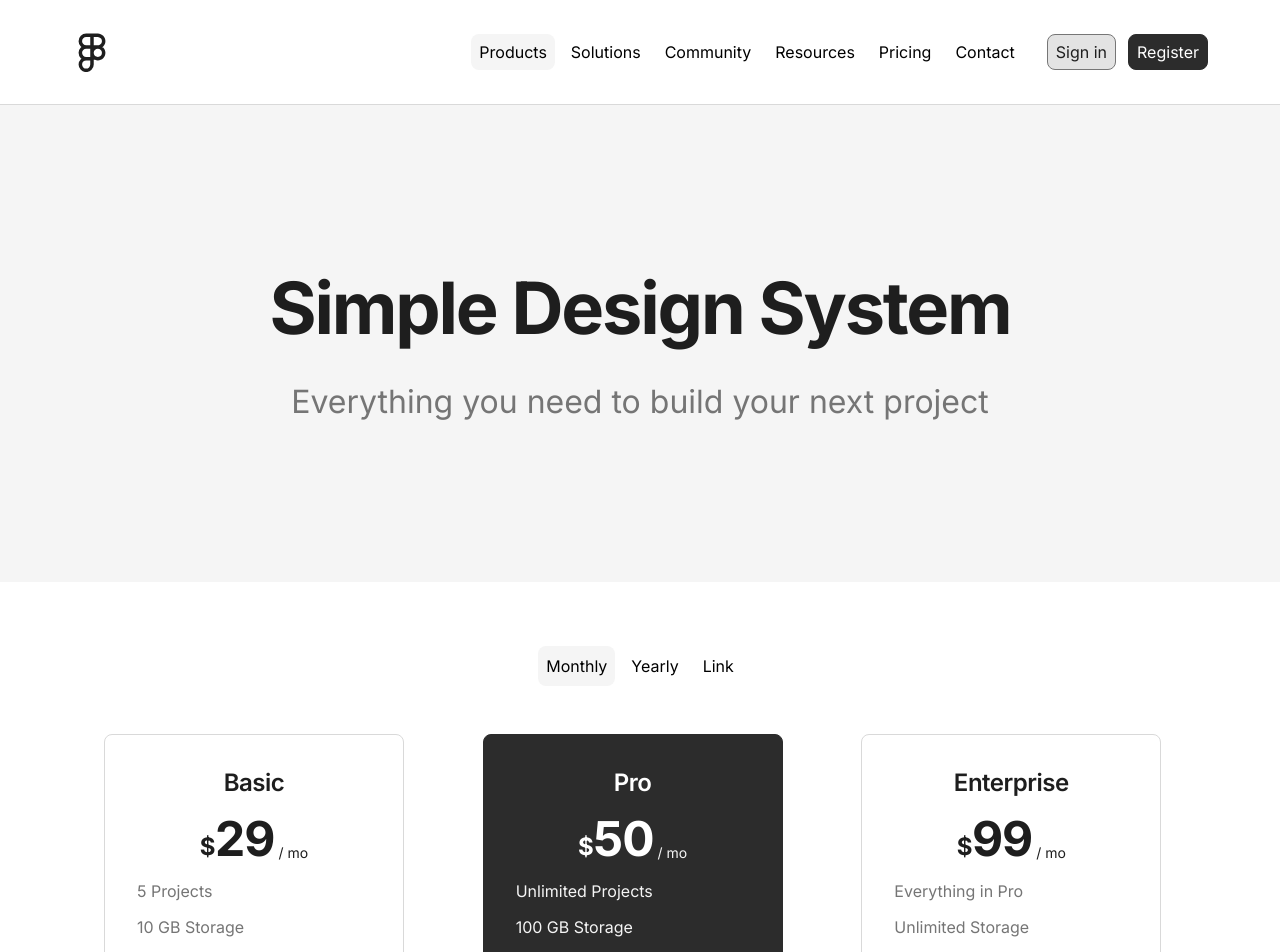
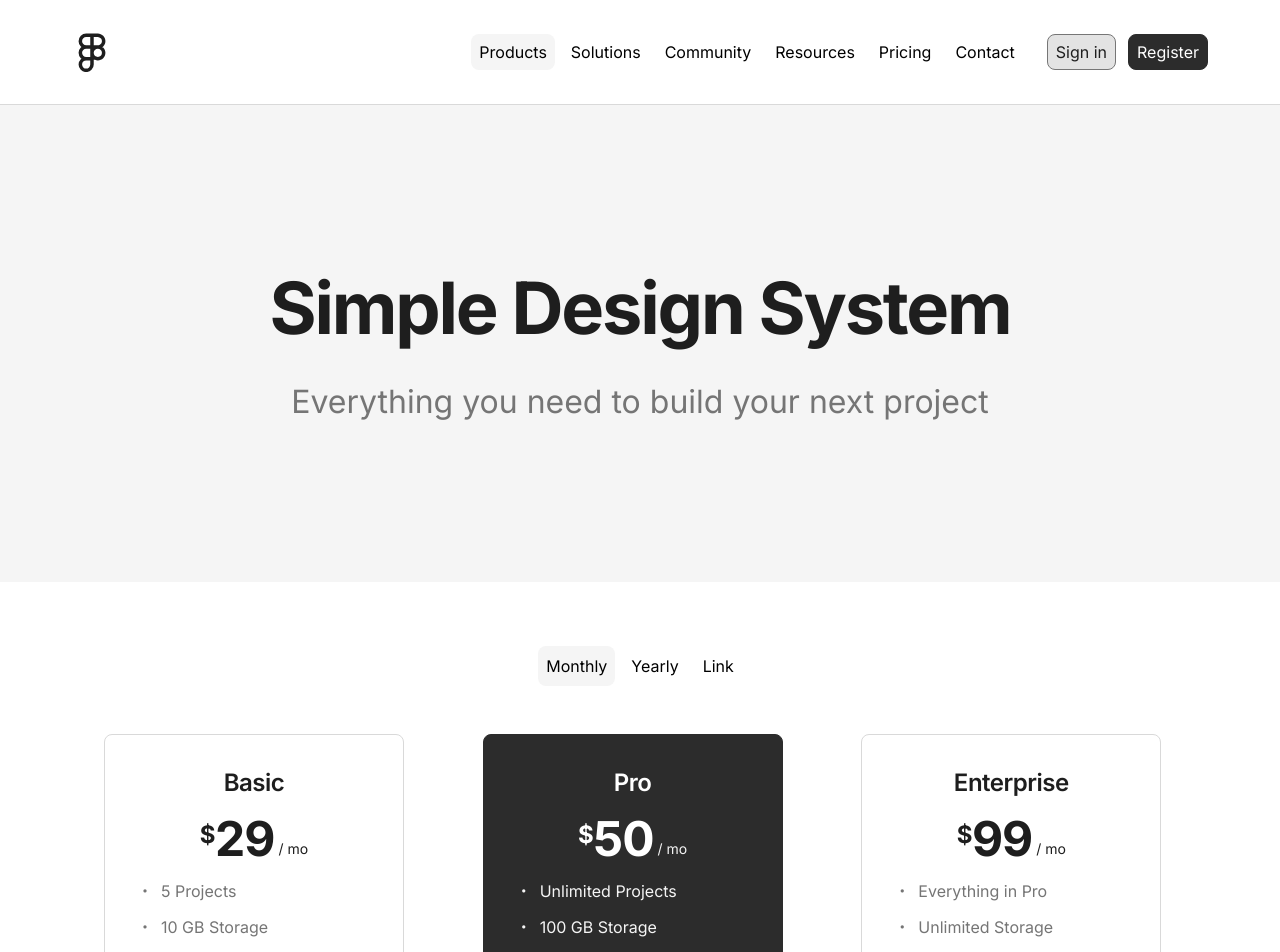
Before and after one commit to micci184/mcp-design, a Next.js app in the folder frontend/: page / in a window 1280 px wide. Shown: the top 952 px of the page. Built offline with nearby package versions, Linux system fonts and the light colour scheme.

Commit message:
fix: Pricing CardをFigmaデザインに完全準拠
- ドルマークの位置を価格の左上に配置（Figmaデザイン準拠）
- リスト項目に中点（・）を追加
- 価格表示のレイアウトを調整
- list-noneクラスでデフォルトのリストスタイルを削除

```diff
--- a/frontend/src/components/pricing-card/PricingCard.tsx
+++ b/frontend/src/components/pricing-card/PricingCard.tsx
@@ -56,21 +56,23 @@ export const PricingCard: React.FC<PricingCardProps> = ({
         </h3>
 
         {/* Price */}
-        <div className="flex items-end">
+        <div className="flex items-end justify-center">
+          <div className="flex items-start">
             <span className={cn(
-            'text-2xl font-bold tracking-[-0.02em]',
+              'text-2xl font-bold tracking-[-0.02em] leading-none mt-2',
               textColor
             )}>
               {currency}
             </span>
             <span className={cn(
-            'text-5xl font-bold tracking-[-0.02em]',
+              'text-5xl font-bold tracking-[-0.02em] leading-none',
               textColor
             )}>
               {price}
             </span>
+          </div>
           <span className={cn(
-            'text-sm ml-1',
+            'text-sm ml-1 mb-1',
             variant === 'brand' ? 'text-[#F5F5F5]' : 'text-[#1E1E1E]'
           )}>
             {period}
@@ -78,16 +80,17 @@ export const PricingCard: React.FC<PricingCardProps> = ({
         </div>
 
         {/* Features List */}
-        <ul className="flex flex-col gap-3 self-stretch">
+        <ul className="flex flex-col gap-3 self-stretch list-none">
           {features.map((feature, index) => (
             <li
               key={index}
               className={cn(
-                'text-base',
+                'text-base flex items-start',
                 featureTextColor
               )}
             >
-              {feature}
+              <span className="mr-2">・</span>
+              <span>{feature}</span>
             </li>
           ))}
         </ul>
```
Lines whose indentation alone changed are shown as unchanged.
